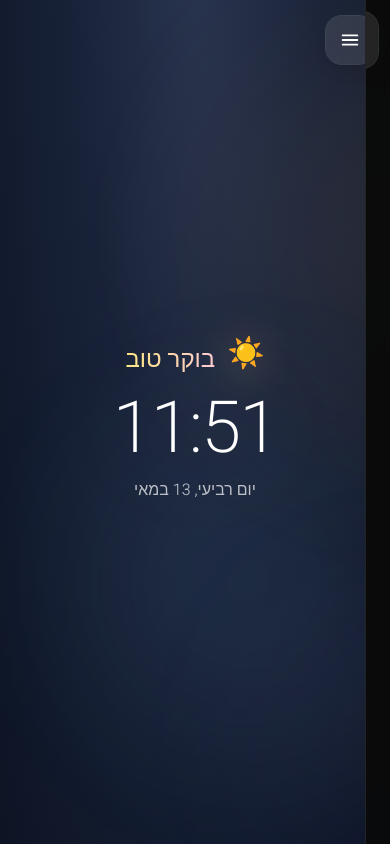
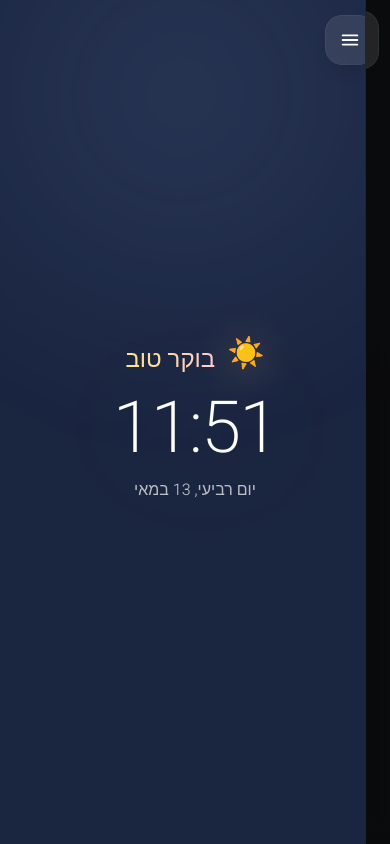
Before and after one commit to barzyyyyyyyy/wall-display, a Next.js app: page / in a window 390 px wide. Built offline with nearby package versions, Linux system fonts and the light colour scheme.

Commit message:
Uniform background color: remove edge-darkening radial gradient that read as black bars on phones

```diff
--- a/app/components/Background.tsx
+++ b/app/components/Background.tsx
@@ -3,32 +3,15 @@ export default function Background() {
     <div
       aria-hidden
       className="pointer-events-none fixed inset-0 -z-10 overflow-hidden"
-      style={{
-        background:
-          "radial-gradient(ellipse at 50% -10%, #2a3550 0%, #182238 45%, #0d1424 100%)",
-      }}
+      style={{ backgroundColor: "#1a2540" }}
     >
+      {/* Subtle ambient glow at the top-center — same hue family,
+          only adds a tiny bit of brightness near the top, never darkens the edges. */}
       <div
-        className="animate-ambient absolute -top-32 left-1/4 h-[44rem] w-[44rem] rounded-full blur-3xl"
+        className="animate-ambient absolute left-1/2 top-[-30%] h-[80vh] w-[80vh] -translate-x-1/2 rounded-full blur-3xl"
         style={{
           background:
-            "radial-gradient(circle, rgba(255, 200, 140, 0.16) 0%, transparent 60%)",
-        }}
-      />
-      <div
-        className="animate-ambient absolute top-1/3 -right-40 h-[36rem] w-[36rem] rounded-full blur-3xl"
-        style={{
-          background:
-            "radial-gradient(circle, rgba(140, 200, 255, 0.12) 0%, transparent 60%)",
-          animationDelay: "-6s",
-        }}
-      />
-      <div
-        className="animate-ambient absolute -bottom-40 left-1/3 h-[34rem] w-[34rem] rounded-full blur-3xl"
-        style={{
-          background:
-            "radial-gradient(circle, rgba(180, 160, 255, 0.10) 0%, transparent 60%)",
-          animationDelay: "-12s",
+            "radial-gradient(circle, rgba(140, 170, 230, 0.18) 0%, transparent 65%)",
         }}
       />
     </div>
```
